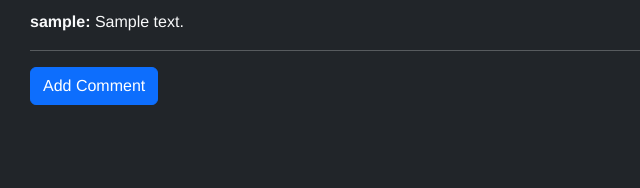
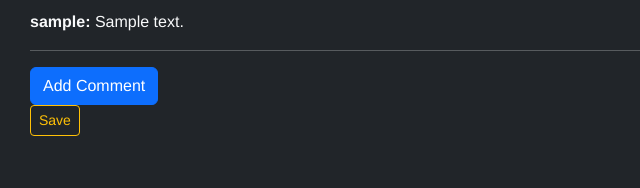
Before and after one commit to lawltigr/socialnet, a Django app: template network/templates/network/post_detail.html in a window 1280 px wide. Shown: the part 612-800 px from the top of the page, without its empty margins (0-640 px from the left). Run offline with Django 3.2, Linux system fonts and the light colour scheme; the template is opened without the code that fills it: most values are stand-ins (such as "Sample title", 1, 10 or a date in 2020); grey boxes marked "Sample" are stand-in pictures.

Commit message:
changes of saved posts

```diff
--- a/network/templates/network/post_detail.html
+++ b/network/templates/network/post_detail.html
@@ -21,4 +21,12 @@
         {{ comment_form.as_p }}
         <button type="submit" class="btn btn-primary">Add Comment</button>
     </form>
+    <form action="{% url 'toggle_save' post.id %}" method="POST">
+        {% csrf_token %}
+        {% if post.id in saved_post_ids %}
+        <button type="submit" class="btn btn-sm btn-warning">Unsave</button>
+        {% else %}
+        <button type="submit" class="btn btn-sm btn-outline-warning">Save</button>
+        {% endif %}
+    </form>
 {% endblock %}
--- a/network/views.py
+++ b/network/views.py
@@ -225,11 +225,13 @@ def post_detail(request, post_id):
     post = get_object_or_404(Post, id=post_id)
     comments = post.comments.all().order_by('-created_at')
     comment_form = CommentForm()
+    saved_post_ids = request.user.saved_posts.values_list('post_id', flat=True)
 
     return render(request, 'network/post_detail.html', {
         'post': post,
         'comments': comments,
-        'comment_form': comment_form
+        'comment_form': comment_form,
+        'saved_post_ids': saved_post_ids,
     })
 
 @login_required
```
